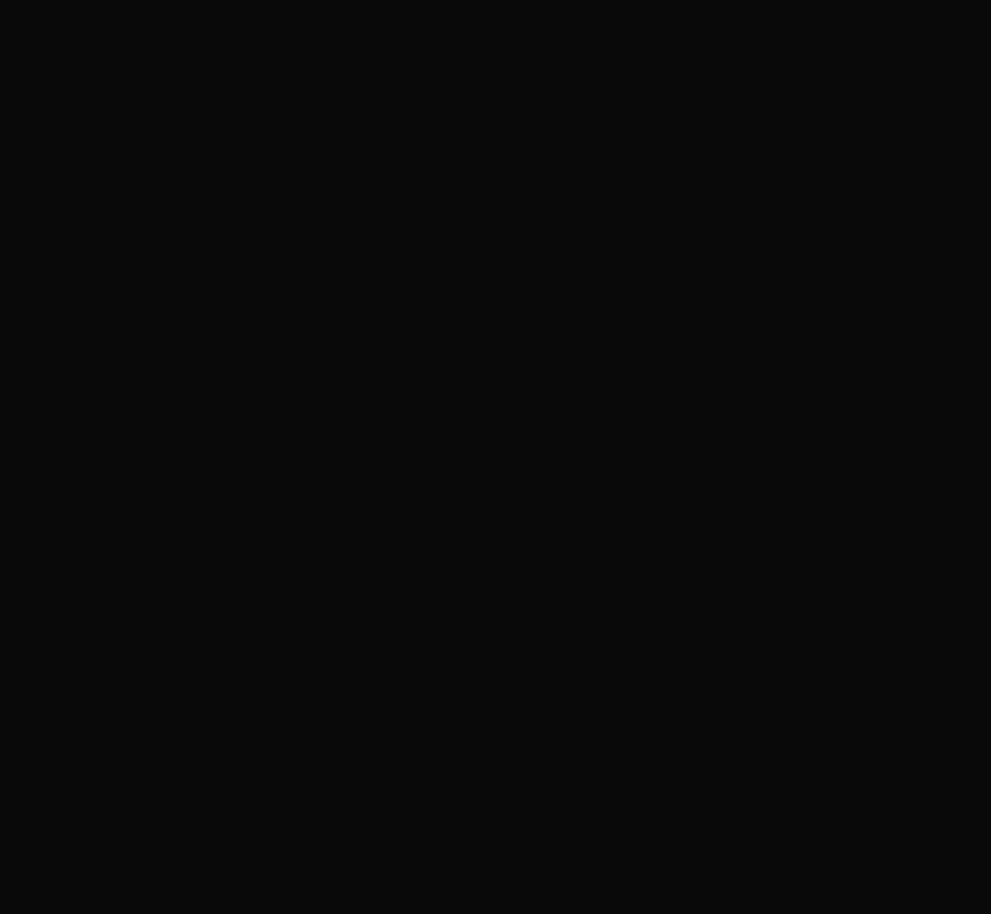
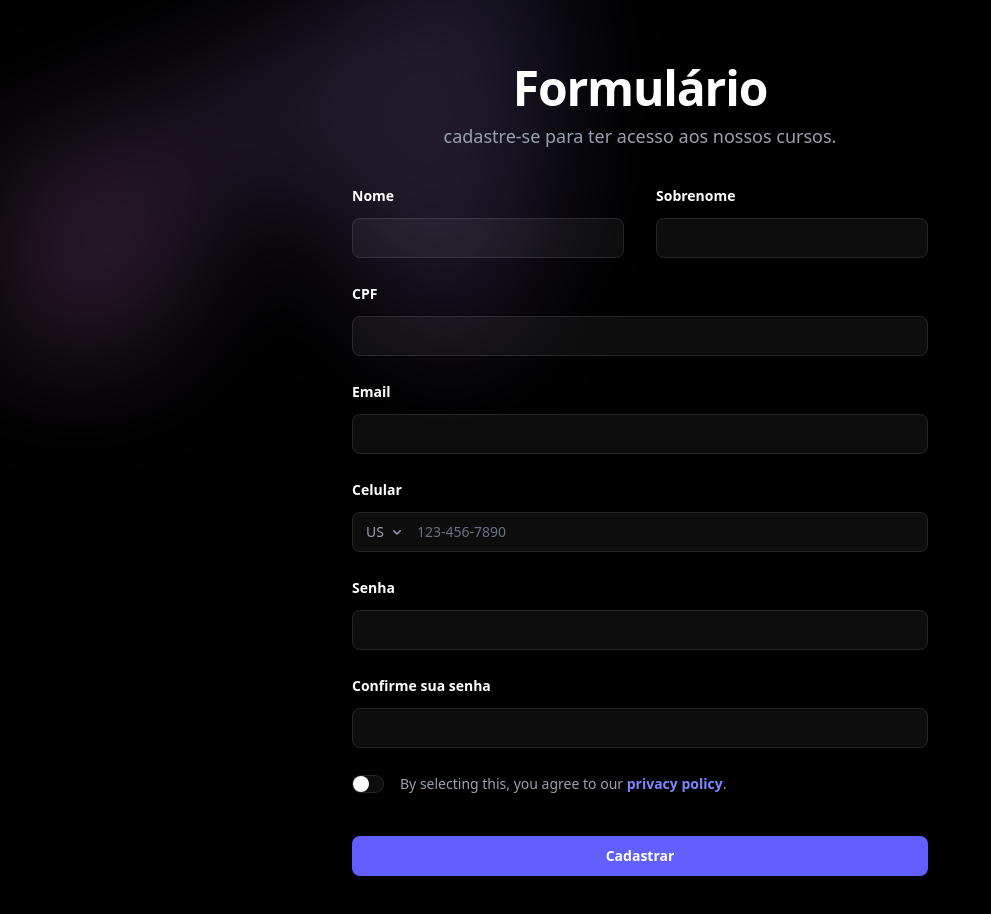
Before and after one commit to Eduardo-Ennes/my-second-ecommerce, a React (Vite) app in the folder frontend/: page /user/new in a window 1280 px wide. Before the commit this address had no page. Shown: the top 914 px of the page, without its empty margins (0-991 px from the left). Before the commit the page ends 800 px from the top, so only its background shows below. Built offline with nearby package versions, Linux system fonts and the light colour scheme.

Commit message:
criação do formulario de cadastro dos usuários

```diff
--- a/frontend/src/App.tsx
+++ b/frontend/src/App.tsx
@@ -1,8 +1,9 @@
+import './App.css'
+import { Route, Routes } from 'react-router-dom'
 import Home from './pages/Home'
 import LoginUser from './pages/LoginUser'
 import LoginAffliate from './pages/LoginAffiliate'
-import './App.css'
-import { Route, Routes } from 'react-router-dom'
+import FormUser from './pages/FormUser'
 
 function App() {
 
@@ -12,6 +13,7 @@
         <Route path='/' element={<Home />}/>
         <Route path='/login/user/' element={<LoginUser />}/>
         <Route path='/login/affiliate/' element={<LoginAffliate />}/>
+        <Route path='/user/new/' element={<FormUser />}/>
       </Routes>
     </>
   )
--- a/frontend/src/components/Header.tsx
+++ b/frontend/src/components/Header.tsx
@@ -42,7 +42,7 @@
                           <Link to="/login/user/">Login</Link>
                         </NavigationMenuLink>
                         <NavigationMenuLink asChild>
-                          <Link to="/register">Cadastrar-se como usuário</Link>
+                          <Link to="/user/new/">Cadastrar-se como usuário</Link>
                         </NavigationMenuLink>
                         <NavigationMenuLink asChild>
                           <Link to="/login/affiliate/">Login como afiliado</Link>
--- /dev/null
+++ b/frontend/src/pages/FormUser.tsx
@@ -0,0 +1,187 @@
+
+
+function FormUser() {
+  return (
+    <div className="isolate bg-black px-3 py-12 sm:py-16 lg:px-4">
+        <div
+            aria-hidden="true"
+            className="absolute inset-x-0 -top-40 -z-10 transform-gpu overflow-hidden blur-3xl sm:-top-80"
+        >
+            <div
+            style={{
+                clipPath:
+                "polygon(74.1% 44.1%, 100% 61.6%, 97.5% 26.9%, 85.5% 0.1%, 80.7% 2%, 72.5% 32.5%, 60.2% 62.4%, 52.4% 68.1%, 47.5% 58.3%, 45.2% 34.5%, 27.5% 76.7%, 0.1% 64.9%, 17.9% 100%, 27.6% 76.8%, 76.1% 97.7%, 74.1% 44.1%)",
+            }}
+            className="relative left-1/2 -z-10 aspect-1155/678 w-144.5 max-w-none -translate-x-1/2 rotate-30 bg-linear-to-tr from-[#ff80b5] to-[#9089fc] opacity-20 sm:left-[calc(50%-40rem)] sm:w-288.75"
+            />
+        </div>
+        <div className="mx-auto max-w-2xl text-center">
+            <h2 className="text-4xl font-semibold tracking-tight text-balance text-white sm:text-5xl">
+            Formulário
+            </h2>
+            <p className="mt-2 text-lg/8 text-gray-400">
+            cadastre-se para ter acesso aos nossos cursos.
+            </p>
+        </div>
+        <form action="#" method="POST" className="mx-auto mt-6 max-w-xl sm:mt-8">
+            <div className="grid grid-cols-1 gap-x-8 gap-y-6 sm:grid-cols-2">
+            <div>
+                <label htmlFor="first-name" className="block text-sm/6 font-semibold text-white">
+                Nome
+                </label>
+                <div className="mt-2.5">
+                <input
+                    id="first-name"
+                    type="text"
+                    name="first-name"
+                    autoComplete="given-name"
+                    className="block w-full rounded-md bg-white/5 px-3.5 py-2 text-base text-white outline-1 -outline-offset-1 outline-white/10 placeholder:text-gray-500 focus:outline-2 focus:-outline-offset-2 focus:outline-indigo-500"
+                />
+                </div>
+            </div>
+            <div>
+                <label htmlFor="last-name" className="block text-sm/6 font-semibold text-white">
+                Sobrenome
+                </label>
+                <div className="mt-2.5">
+                <input
+                    id="last-name"
+                    type="text"
+                    name="last-name"
+                    autoComplete="family-name"
+                    className="block w-full rounded-md bg-white/5 px-3.5 py-2 text-base text-white outline-1 -outline-offset-1 outline-white/10 placeholder:text-gray-500 focus:outline-2 focus:-outline-offset-2 focus:outline-indigo-500"
+                />
+                </div>
+            </div>
+            <div className="sm:col-span-2">
+                <label htmlFor="cpf" className="block text-sm/6 font-semibold text-white">
+                CPF
+                </label>
+                <div className="mt-2.5">
+                <input
+                    id="cpf"
+                    type="text"
+                    name="cpf"
+                    autoComplete="organization"
+                    className="block w-full rounded-md bg-white/5 px-3.5 py-2 text-base text-white outline-1 -outline-offset-1 outline-white/10 placeholder:text-gray-500 focus:outline-2 focus:-outline-offset-2 focus:outline-indigo-500"
+                />
+                </div>
+            </div>
+            <div className="sm:col-span-2">
+                <label htmlFor="email" className="block text-sm/6 font-semibold text-white">
+                Email
+                </label>
+                <div className="mt-2.5">
+                <input
+                    id="email"
+                    type="email"
+                    name="email"
+                    autoComplete="email"
+                    className="block w-full rounded-md bg-white/5 px-3.5 py-2 text-base text-white outline-1 -outline-offset-1 outline-white/10 placeholder:text-gray-500 focus:outline-2 focus:-outline-offset-2 focus:outline-indigo-500"
+                />
+                </div>
+            </div>
+            <div className="sm:col-span-2">
+                <label htmlFor="phone-number" className="block text-sm/6 font-semibold text-white">
+                Celular
+                </label>
+                <div className="mt-2.5">
+                <div className="flex rounded-md bg-white/5 outline-1 -outline-offset-1 outline-white/10 has-[input:focus-within]:outline-2 has-[input:focus-within]:-outline-offset-2 has-[input:focus-within]:outline-indigo-500">
+                    <div className="grid shrink-0 grid-cols-1 focus-within:relative">
+                    <select
+                        id="country"
+                        name="country"
+                        autoComplete="country"
+                        aria-label="Country"
+                        className="col-start-1 row-start-1 w-full appearance-none rounded-md bg-transparent py-2 pr-7 pl-3.5 text-base text-gray-400 placeholder:text-gray-500 focus:outline-2 focus:-outline-offset-2 focus:outline-indigo-500 sm:text-sm/6"
+                    >
+                        <option>US</option>
+                        <option>CA</option>
+                        <option>EU</option>
+                    </select>
+                    <svg
+                        viewBox="0 0 16 16"
+                        fill="currentColor"
+                        data-slot="icon"
+                        aria-hidden="true"
+                        className="pointer-events-none col-start-1 row-start-1 mr-2 size-5 self-center justify-self-end text-gray-400 sm:size-4"
+                    >
+                        <path
+                        d="M4.22 6.22a.75.75 0 0 1 1.06 0L8 8.94l2.72-2.72a.75.75 0 1 1 1.06 1.06l-3.25 3.25a.75.75 0 0 1-1.06 0L4.22 7.28a.75.75 0 0 1 0-1.06Z"
+                        clipRule="evenodd"
+                        fillRule="evenodd"
+                        />
+                    </svg>
+                    </div>
+                    <input
+                    id="phone-number"
+                    type="text"
+                    name="phone-number"
+                    placeholder="123-456-7890"
+                    className="block min-w-0 grow bg-transparent py-1.5 pr-3 pl-1 text-base text-white placeholder:text-gray-500 focus:outline-none sm:text-sm/6"
+                    />
+                </div>
+                </div>
+            </div>
+            <div className="sm:col-span-2">
+                <label htmlFor="password" className="block text-sm/6 font-semibold text-white">
+                Senha
+                </label>
+                <div className="mt-2.5">
+                <input
+                    id="password"
+                    type="password"
+                    name="password"
+                    className="block w-full rounded-md bg-white/5 px-3.5 py-2 text-base text-white outline-1 -outline-offset-1 outline-white/10 placeholder:text-gray-500 focus:outline-2 focus:-outline-offset-2 focus:outline-indigo-500"
+                />
+                </div>
+            </div>
+            <div className="sm:col-span-2">
+                <label htmlFor="password_confirm" className="block text-sm/6 font-semibold text-white">
+                Confirme sua senha
+                </label>
+                <div className="mt-2.5">
+                <input
+                    id="password_confirm"
+                    type="password"
+                    name="password_confirm"
+                    className="block w-full rounded-md bg-white/5 px-3.5 py-2 text-base text-white outline-1 -outline-offset-1 outline-white/10 placeholder:text-gray-500 focus:outline-2 focus:-outline-offset-2 focus:outline-indigo-500"
+                />
+                </div>
+            </div>
+            <div className="flex gap-x-4 sm:col-span-2">
+                <div className="flex h-6 items-center">
+                <div className="group relative inline-flex w-8 shrink-0 rounded-full bg-white/5 p-px inset-ring inset-ring-white/10 outline-offset-2 outline-indigo-500 transition-colors duration-200 ease-in-out has-checked:bg-indigo-500 has-focus-visible:outline-2">
+                    <span className="size-4 rounded-full bg-white shadow-xs ring-1 ring-gray-900/5 transition-transform duration-200 ease-in-out group-has-checked:translate-x-3.5" />
+                    <input
+                    id="agree-to-policies"
+                    type="checkbox"
+                    name="agree-to-policies"
+                    aria-label="Agree to policies"
+                    className="absolute inset-0 appearance-none focus:outline-hidden"
+                    />
+                </div>
+                </div>
+                <label htmlFor="agree-to-policies" className="text-sm/6 text-gray-400">
+                By selecting this, you agree to our{" "}
+                <a href="#" className="font-semibold whitespace-nowrap text-indigo-400">
+                    privacy policy
+                </a>
+                .
+                </label>
+            </div>
+            </div>
+            <div className="mt-10">
+            <button
+                type="submit"
+                className="block w-full rounded-md bg-indigo-500 px-3.5 py-2.5 text-center text-sm font-semibold text-white shadow-xs hover:bg-indigo-400 focus-visible:outline-2 focus-visible:outline-offset-2 focus-visible:outline-indigo-500"
+            >
+                Cadastrar
+            </button>
+            </div>
+        </form>
+    </div>
+  )
+}
+
+export default FormUser
--- a/frontend/src/pages/LoginUser.tsx
+++ b/frontend/src/pages/LoginUser.tsx
@@ -14,14 +14,14 @@
 
 function LoginUser() {
   return (
-     <Card className="w-full max-w-sm ml-auto mr-auto mt-[3rem] bg-neutral-100">
+     <Card className="w-full max-w-sm ml-auto mr-auto mt-[3rem] bg-gray-950">
       <CardHeader>
         <CardTitle>Faça login com sua conta</CardTitle>
         <CardDescription>
           Digite seu e-mail abaixo para acessar sua conta
         </CardDescription>
         <CardAction>
-          <Link to='/' className="hover:underline">Cadastrar</Link>
+          <Link to='/user/new/' className="hover:underline">Cadastrar</Link>
         </CardAction>
       </CardHeader>
       <CardContent>
```
